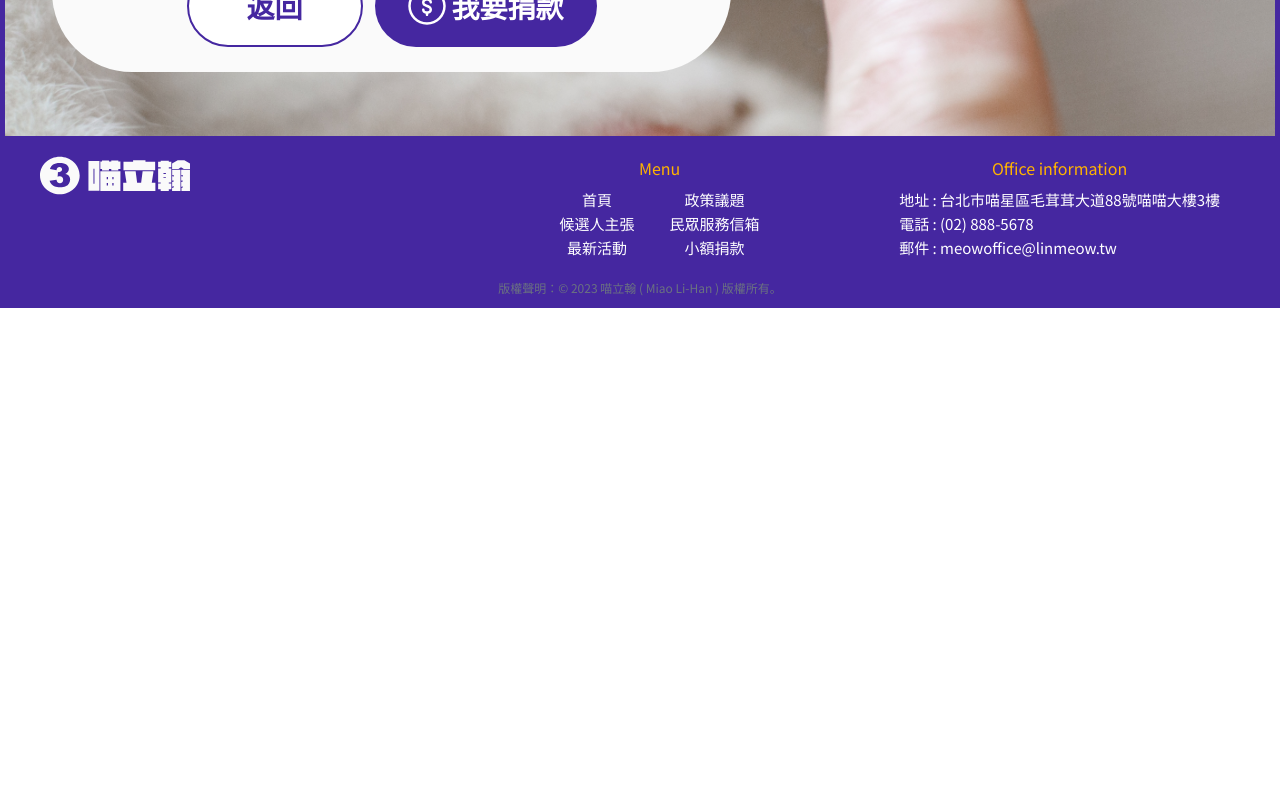
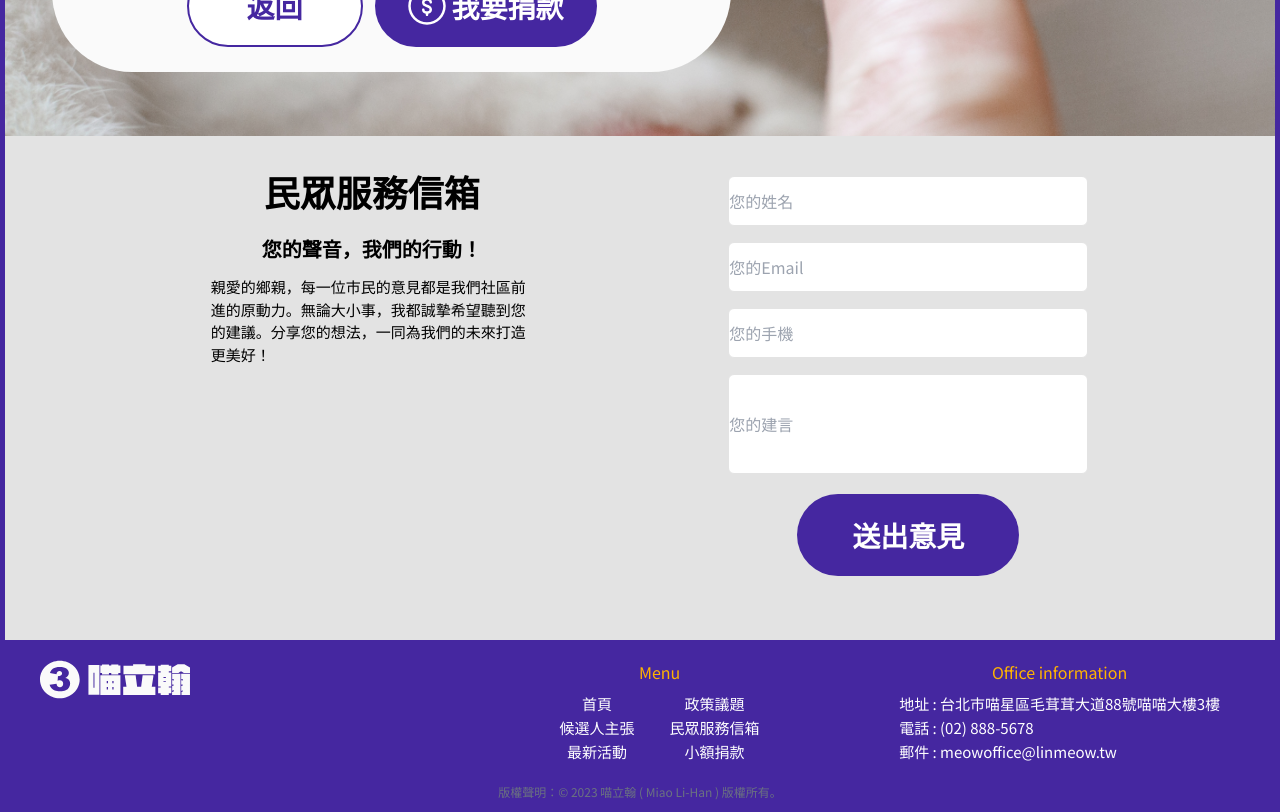
Before and after one commit to rejennylo/theF2E2023, a React (Vite) app: page / in a window 1280 px wide. Shown: the part 2900-3712 px from the top of the page. Before the commit the page ends 3208 px from the top, so only its background shows below. Built offline with nearby package versions, Linux system fonts and the light colour scheme.

Commit message:
feat: add service

```diff
--- a/src/App.jsx
+++ b/src/App.jsx
@@ -6,6 +6,7 @@ import { Header } from './components/Header';
 import { Issue } from './components/Issue';
 import { Donate } from './components/Donate';
 import { Footer } from './components/Footer';
+import { Service } from './components/Service';
 
 function App() {
   // 捲動到指定位置
@@ -25,6 +26,7 @@ function App() {
       <Activity cards={activityCards} />
       <Issue cards={issueCards} />
       <Donate donateDatas={donateDatas} />
+      <Service />
       <Footer menus={menuItems} scrollToId={scrollToId} infos={footerInfos} />
     </div>
   );
--- /dev/null
+++ b/src/components/Service.jsx
@@ -0,0 +1,130 @@
+import { useState } from 'react';
+
+const Text = () => {
+  return (
+    <div className="flex flex-col items-center lg:w-1/2 px-[10%] py-3">
+      <h2 className="my-4">民眾服務信箱</h2>
+      <h5 className="mb-3">您的聲音，我們的行動！</h5>
+      <p>
+        親愛的鄉親，每一位市民的意見都是我們社區前進的原動力。無論大小事，我都誠摯希望聽到您的建議。分享您的想法，一同為我們的未來打造更美好！
+      </p>
+    </div>
+  );
+};
+
+const Alert = ({ setAlertOn, hidden }) => {
+  const handleClick = (event) => {
+    event.preventDefault();
+    setAlertOn(false)
+  };
+
+  return (
+    <div
+      name="isdonate-wrap"
+      className={`donate-card-wrap ${hidden} absolute flex flex-col`}
+    >
+      <div className="w-full w-min-[150px] h-[114px] flex flex-col items-center justify-center m-auto">
+        <h5 className='mb-3'>感謝您抽出寶貴的時間給予我們寶貴的建議。</h5>
+        <p>
+          我們非常重視您的意見，它是我們不斷改進和提升服務的動力。您提出的建議已經轉交給相關部門進行評估，我們將努力在未來的服務中加以考慮和實施。
+        </p>
+      </div>
+      <a
+        href="#"
+        name="toClose"
+        className="flex-center-all rounded-full gap-1 w-[120px] h-[60px] lg:w-[176px] lg:h-[82px] bg-white border-2 border-main-purple"
+        onClick={handleClick}
+      >
+        <span className="inline-block text-[20px] lg:text-[28px] font-bold text-main-purple">
+          返回
+        </span>
+      </a>
+    </div>
+  );
+}
+
+const Form = () => {
+  const [inputValue, setInputValue] = useState({
+    name: '',
+    mail: '',
+    phoneNum: '',
+    message: '',
+  });
+  const [alertOn, setAlertOn] = useState(false);
+
+  const inputItems = [
+    { name: 'name', text: '您的姓名' },
+    { name: 'mail', text: '您的Email' },
+    { name: 'phoneNum', text: '您的手機' },
+    { name: 'message', text: '您的建言' },
+  ];
+
+  const handleChange = (e) => {
+    const { name, value } = e.target;
+    setInputValue((prev) => {
+      return {
+        ...prev,
+        [name]: value,
+      };
+    });
+  };
+
+  const handleSubmit = (event) => {
+    event.preventDefault();
+    setAlertOn(true)
+    console.log(
+      `name: ${inputValue.name}, mail: ${inputValue.mail}, phone: ${inputValue.phoneNum}, message: ${inputValue.message}`
+    );
+  };
+
+  return (
+    <form
+      onSubmit={handleSubmit}
+      className="flex flex-col items-center lg:w-1/2 lg:pt-8 relative"
+    >
+      {inputItems.map((item) => {
+        return (
+          <label
+            key={item.name}
+            className={`w-[360px] my-2 ${
+              item.name === 'message' ? 'h-[100px]' : 'h-[50px]'
+            }`}
+          >
+            <input
+              type="text"
+              placeholder={item.text}
+              name={item.name}
+              className="w-full h-full border rounded-md border-medium-gray"
+              value={inputValue[item.name]}
+              onChange={handleChange}
+            />
+          </label>
+        );
+      })}
+      <button
+        type="submit"
+        name="submit"
+        className="flex-center-all rounded-full gap-1 w-[160px] h-[60px] lg:w-[222px] lg:h-[82px] bg-main-purple mt-3 mb-16"
+      >
+        <span className="inline-block text-[20px] lg:text-[28px] font-bold text-white">
+          送出意見
+        </span>
+      </button>
+      <Alert setAlertOn={setAlertOn} hidden={alertOn ? '' : 'hidden'} />
+    </form>
+  );
+};
+
+export const Service = () => {
+  return (
+    <div name="service-wrap" className="w-full bg-medium-gray">
+      <div
+        name="service-container"
+        className="flex flex-col lg:flex-row max-w-[1200px] m-auto px-[5%]"
+      >
+        <Text />
+        <Form />
+      </div>
+    </div>
+  );
+};
```
